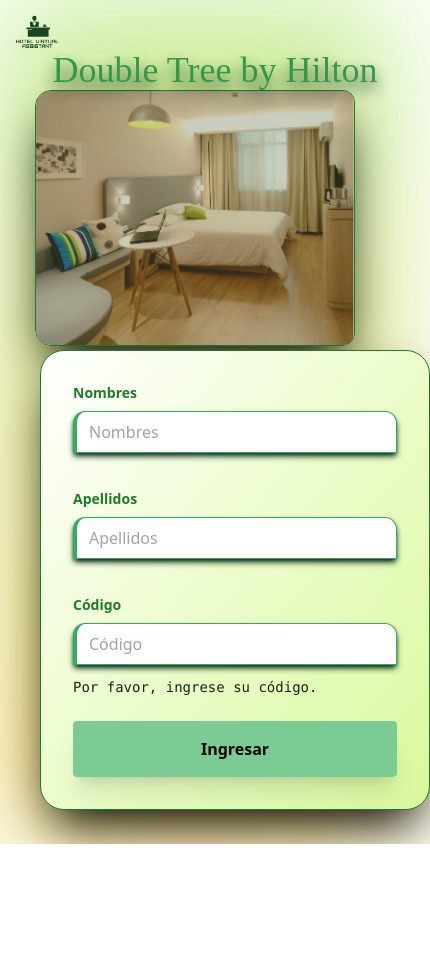
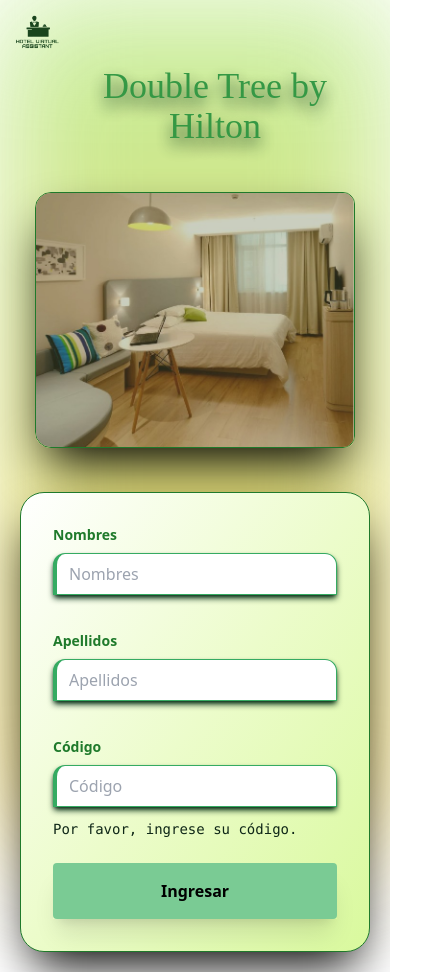
Before and after one commit to juanRCoder/Hotel_Virtual_Assitant, a React (Vite) app: page / in a window 390 px wide. Shown: the whole page, 430 px wide, since content can reach past the window. Before the commit the page ends 844 px from the top, so only its background shows below. Built offline with nearby package versions, Linux system fonts and the light colour scheme.

Commit message:
feat: Add media queries to make a responsive page

```diff
--- /dev/null
+++ b/src/Jhony/Header.AllHeaders.css
@@ -0,0 +1,98 @@
+
+
+@media screen and (max-width: 770px) {
+
+    body {
+        /* background: aqua; */
+        transition: background-color 0.5s ease;
+        position: absolute;
+        left: 0;
+        right: 0;
+    }
+
+    .container-principal {
+        /* background-color: red; */
+        padding: 20px;
+        display: flex;
+        flex-direction: column;
+        justify-content: center;
+        align-items: center;
+        top: auto;
+        bottom: auto;
+        transition: display 1.5s ease;
+    }
+
+    .header-principal {
+        position: absolute;
+        margin-bottom: 50px;
+        top: 50px;
+        width: 80%;
+    }
+
+    .imagen-room {
+        margin-top: 300px;
+
+    }
+
+    .formulario-data {
+        /* background-color: blue; */
+        margin-top: 20px;
+        margin-left: 20px;
+        margin-right: 20px;
+        height: 100%;
+    }
+
+}
+
+
+@media screen and (min-width:771px) {
+
+    .header-principal {
+        position: absolute;
+        top: 50px;
+        width: 80%;
+    }
+
+    .imagen-room {
+        margin-top: 100px;
+
+    }
+
+    .formulario-data {
+        /* background-color: blue; */
+        margin-top: 100px;
+        margin-left: 20px;
+        margin-right: 20px;
+        height: 80%;
+    }
+}
+
+
+
+/* Pantalla a partir de los 700px */
+/* @media screen and (min-width: 700px) {
+    body {
+        background-color: transparent;
+        transition: background-color 0.5s ease;
+    }
+} */
+
+
+
+/* Pantalla a partir de los 900px */
+/* @media screen and (min-width: 900px) { */
+    /* body {
+        background-color: rgb(9, 170, 25);
+        transition: background-color 0.5s ease;
+    } */
+
+    /* div .absolute { */
+        /* background-color: red; */
+        /* padding: 50px;
+        display: flex;
+    } */
+
+    /* div .absolute img .flex, .flex-col {
+        height: 450px;
+    } */
+/* } */
--- a/src/components/Body/Body.jsx
+++ b/src/components/Body/Body.jsx
@@ -1,6 +1,7 @@
 import room from '../../assets/images/room.png';
 import React, { useState } from 'react';
 import { useNavigate } from 'react-router-dom';
+import '../../Jhony/Header.AllHeaders.css'
 
 
 function Body() {
@@ -43,7 +44,7 @@ function Body() {
     md:flex-row
     items-center
     justify-center
-
+    container-principal
     ">
 
       <img
@@ -60,6 +61,7 @@ function Body() {
         border-green-600
         hover:shadow-2xl
         rounded-s-2xl
+        imagen-room
         "
         src={room}
         alt="frontdesk"
@@ -82,10 +84,11 @@ function Body() {
         via-lime-100
         to-lime-200
         ml-20
+        formulario-data
         ">
         {/* Formulario de login */}
         <form className="w-full">
-          <div className="mb-6">
+          <div className="mb-6 formulario-login">
             <label
               className="
               block
@@ -93,6 +96,7 @@ function Body() {
               text-sm
               font-bold
               mb-2
+              Nombres-login
               "
               htmlFor="nombres"
             >
@@ -189,7 +193,7 @@ function Body() {
               Por favor, ingrese su código.
             </p>
           </div>
-          <div className="flex items-center justify-center shadow-xl ">
+          <div className="flex items-center justify-center shadow-xl boton-ingresar">
             <button
               className="
               bg-green-300
@@ -198,7 +202,7 @@ function Body() {
               rounded
               focus:outline-none
               focus:shadow-outline
-              w-full "
+              w-full boton-ingresar"
               type="button"
               onClick={handleSubmit}
             >
--- a/src/components/Header/Header.jsx
+++ b/src/components/Header/Header.jsx
@@ -4,7 +4,7 @@ import React from 'react';
 const Header = () => {
   return (
     <>
-      <div className="container items-center">
+      <div className="container items-center header-principal">
         <div className="flex flex-col justify-center items-center">
           <div className="flex items-center justify-center flex-col pl-10">
             <h1
```
